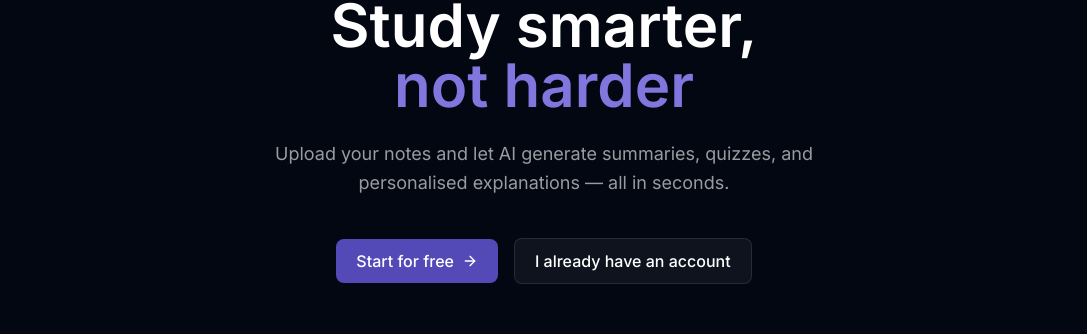
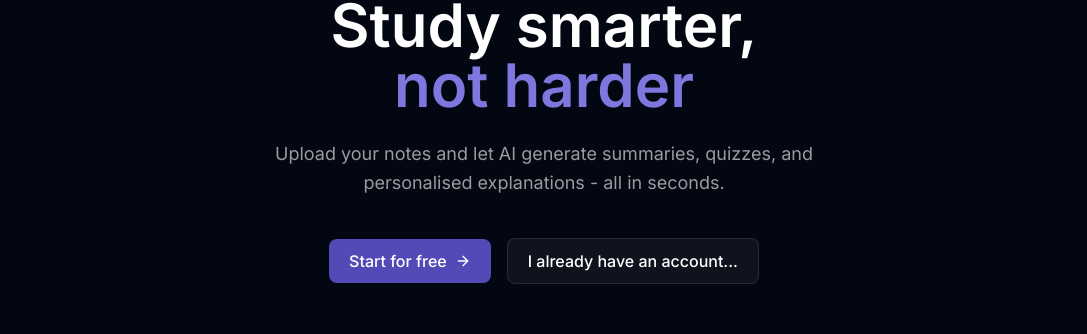
Before and after one commit to OnimoleTosin/studymate-ai, a Next.js app: page / in a window 1280 px wide. Shown: the part 236-570 px from the top of the page, without its empty margins (96-1183 px from the left). Built offline with nearby package versions, Linux system fonts and the light colour scheme; no server answers.

Commit message:
fix: correct punctuation and wording in the home page

```diff
--- a/app/page.tsx
+++ b/app/page.tsx
@@ -37,14 +37,14 @@ export default function Home() {
           <span className="text-brand-400">not harder</span>
         </h1>
         <p className="text-lg text-white/60 max-w-xl mx-auto mb-10 leading-relaxed">
-          Upload your notes and let AI generate summaries, quizzes, and personalised explanations — all in seconds.
+          Upload your notes and let AI generate summaries, quizzes, and personalised explanations - all in seconds.
         </p>
         <div className="flex items-center justify-center gap-4 flex-wrap">
           <Link href="/register" className="btn-primary flex items-center gap-2">
             Start for free <ArrowRight size={16} />
           </Link>
           <Link href="/login" className="btn-ghost">
-            I already have an account
+            I already have an account...
           </Link>
         </div>
       </section>
```
